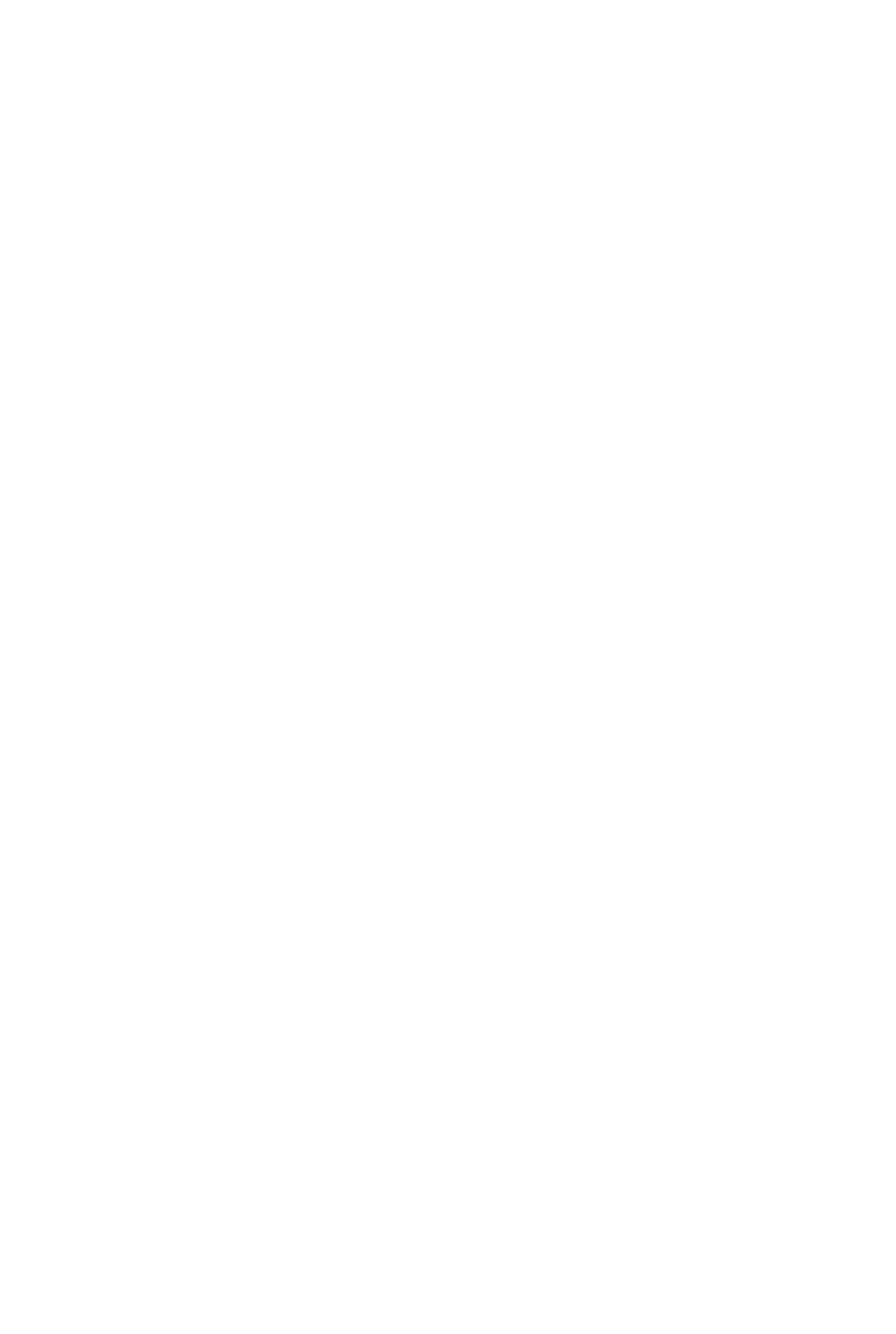
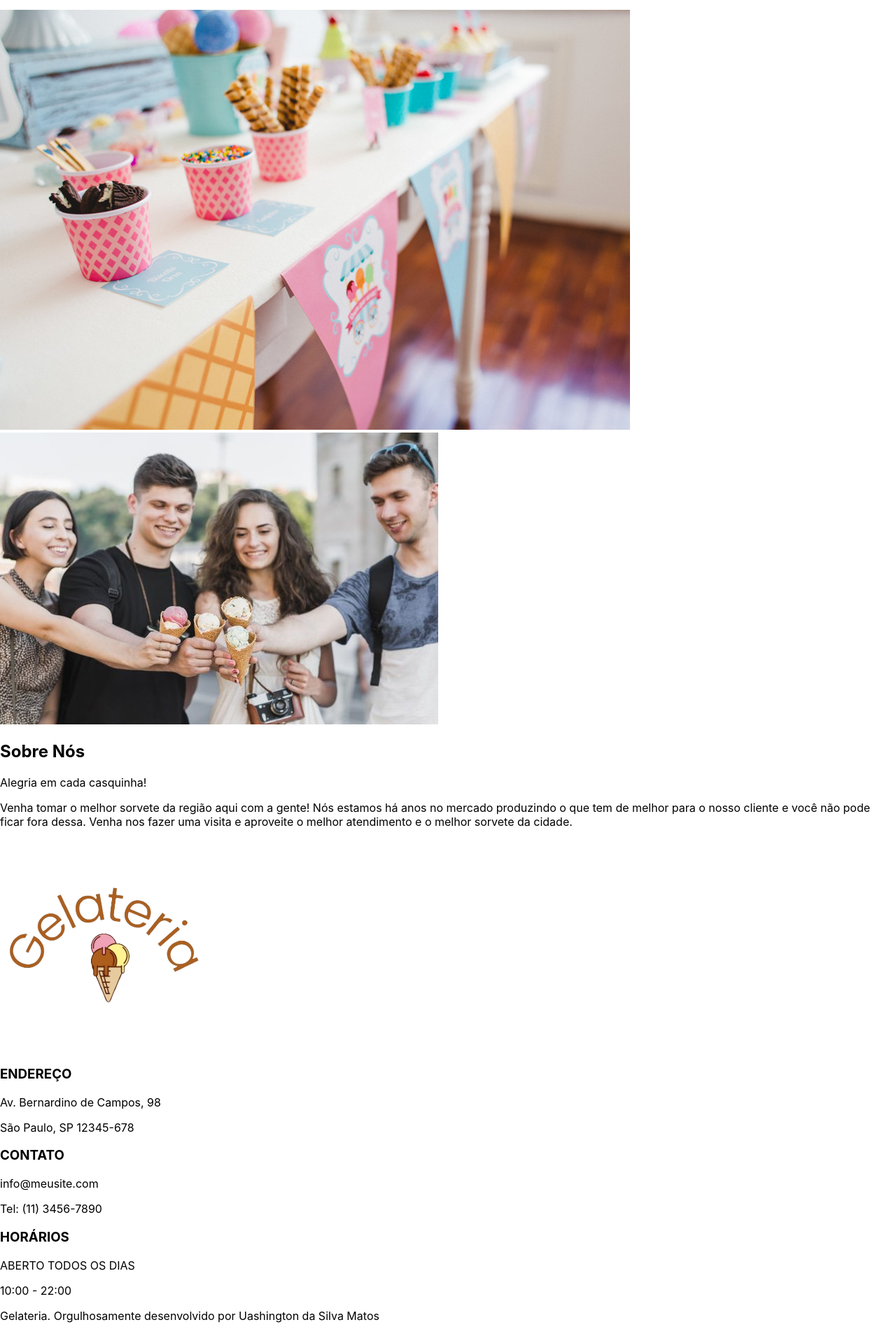
Before and after one commit to UashingtonMatos/react-lojaSorvete, a React (Create React App) app: page / in a window 1280 px wide. Shown: the part 1363-3269 px from the top of the page at 70% size. Before the commit the page ends 1233 px from the top, so only its background shows below. Built offline with nearby package versions, Linux system fonts and the light colour scheme.

Commit message:
Página Home terminada sem estilização

```diff
--- /dev/null
+++ b/src/componentes/rodape/index.js
@@ -0,0 +1,30 @@
+import React from "react";
+
+const Rodape = () => (
+    <footer>
+        <div>
+            <img src="/assets/logo.png" alt="" />
+            <div>
+                <h3>ENDEREÇO</h3>
+                <p>Av. Bernardino de Campos, 98</p>
+                <p>São Paulo, SP 12345-678</p>
+            </div>
+            <div>
+                <h3>CONTATO</h3>
+                <p>info@meusite.com</p>
+                <p>Tel: (11) 3456-7890</p>
+            </div>
+            <div>
+                <h3>HORÁRIOS</h3>
+                <p>ABERTO TODOS OS DIAS</p>
+                <p>10:00 - 22:00</p>
+            </div>
+        </div>
+
+        <div>
+            <p>Gelateria. Orgulhosamente desenvolvido por Uashington da Silva Matos</p>
+        </div>
+    </footer>
+);
+
+export default Rodape;
--- a/src/paginas/Home/index.js
+++ b/src/paginas/Home/index.js
@@ -1,5 +1,6 @@
 import React from "react";
 import Topo from "../../componentes/topo";
+import Rodape from "../../componentes/rodape";
 
 const Home = () => (
     <div>
@@ -22,7 +23,30 @@ const Home = () => (
                 </div>
             </section>
 
+            <section className="secaoEventos">
+                <div>
+                    <h2>Nossos Eventos</h2>
+                    <span>Delícias com sorvete!</span>
+
+                    <p>Mais do que uma sorveteria, uma extensão da sua casa! Estamos aqui prontinhos para te atender e oferecer os melhores eventos com os melhores sorvete da sua vida! Venha nos conhecer e passar um tempo aqui com a gente.</p>
+                </div>
+
+                <img src="assets/eventos-image.jpg" alt="" />
+            </section>
+
+            <section className="secaoSobre">
+                <img src="assets/sobre-image.jpg" alt="" />
+
+                <div>
+                    <h2>Sobre Nós</h2>
+                    <span>Alegria em cada casquinha!</span>
+
+                    <p>Venha tomar o melhor sorvete da região aqui com a gente! Nós estamos há anos no mercado produzindo o que tem de melhor para o 	nosso cliente e você não pode ficar fora dessa. Venha nos fazer uma visita e aproveite o melhor atendimento e o melhor sorvete da cidade.</p>
+                </div>
+            </section>
+
         </main>
+        <Rodape />
     </div>
 );
 
```
